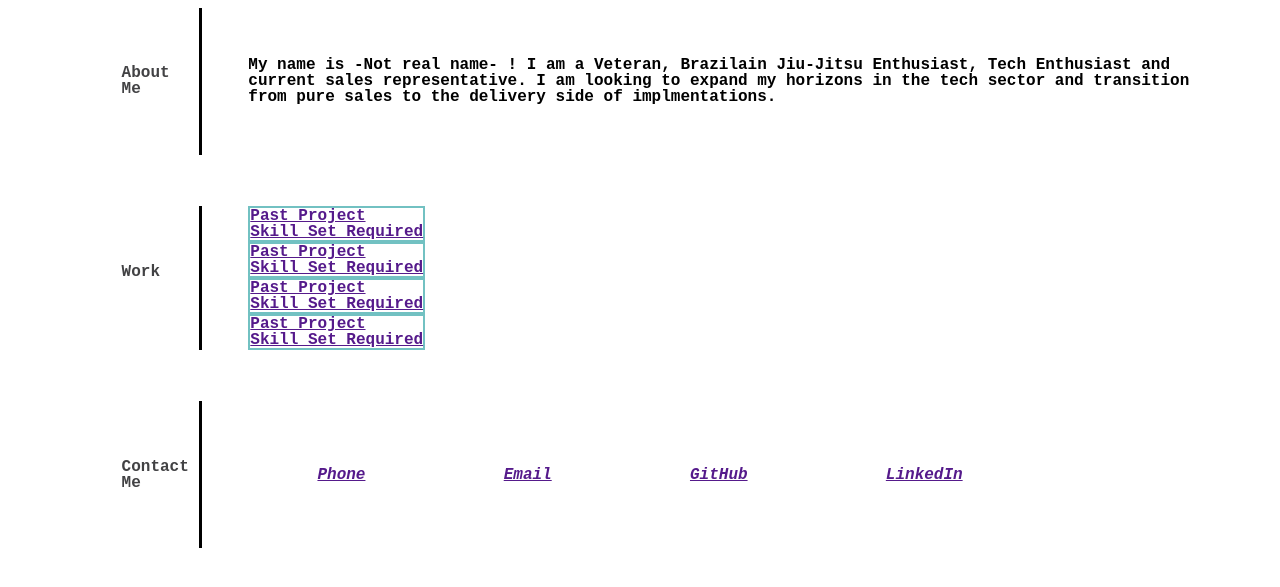
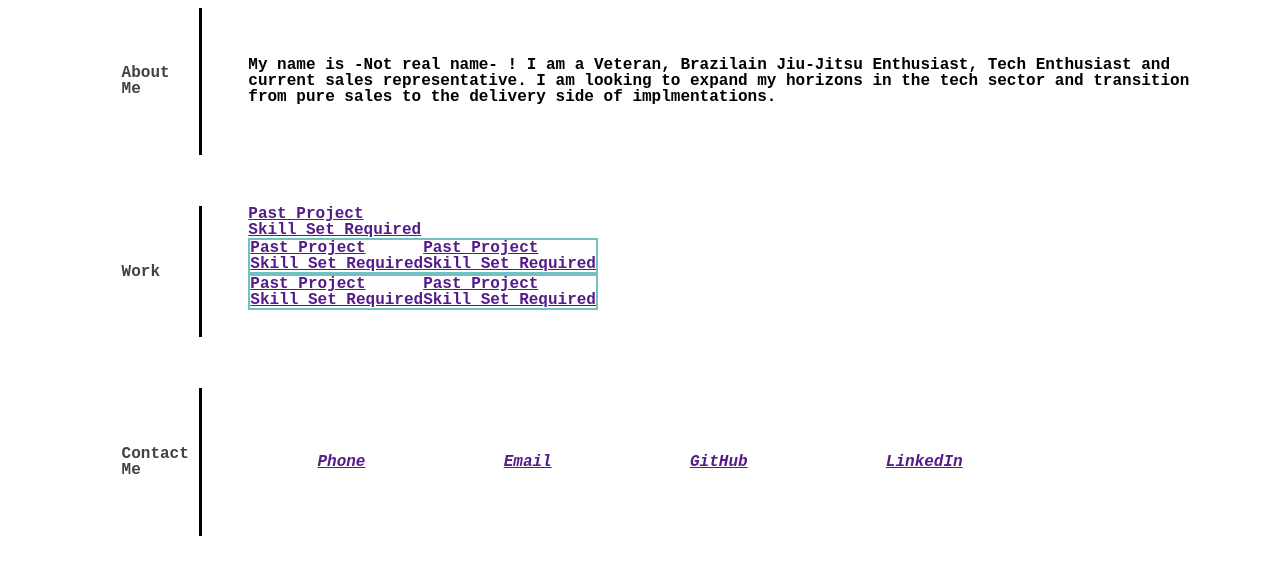
Before and after one commit to pcjitsu/AGZikos-Portfolio, a plain HTML site: page index.html in a window 1280 px wide. Shown: the part 207-794 px from the top of the page. Drawn offline with Linux system fonts and the light colour scheme.

Commit message:
update for BCS

```diff
--- a/index.html
+++ b/index.html
@@ -41,7 +41,7 @@
       <section class="main-section">
         <h2>Work</h2>
         <div id="Work">
-          <figure class="project-box">
+        <figure>
            <a class="Project" href="">
         <h1>Past Project</h1>
         <h2>Skill Set Required</h2>
@@ -52,8 +52,6 @@
               <h1>Past Project</h1>
               <h2>Skill Set Required</h2>
             </a>
-          </figure>
-          <figure class="project-box">
             <a class="Project" href="">
               <h1>Past Project</h1>
               <h2>Skill Set Required</h2>
@@ -64,7 +62,11 @@
               <h1>Past Project</h1>
               <h2>Skill Set Required</h2>
             </a>
-        </div>
+            <a class="Project" href="">
+              <h1>Past Project</h1>
+              <h2>Skill Set Required</h2>
+            </a>
+        </figure>
       </section>
       <section class="main-section" id="Contact">
         <h2>Contact Me</h2>
```
Lines whose indentation alone changed are shown as unchanged.
